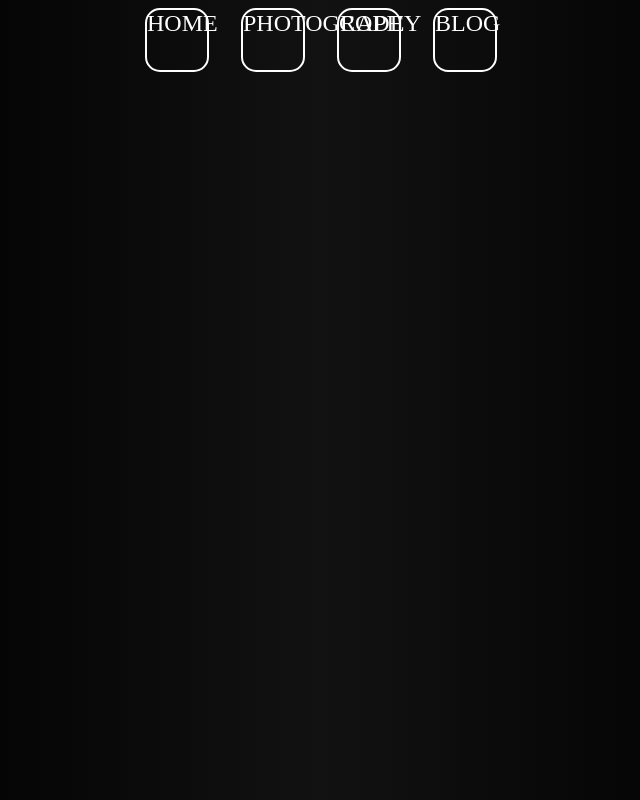
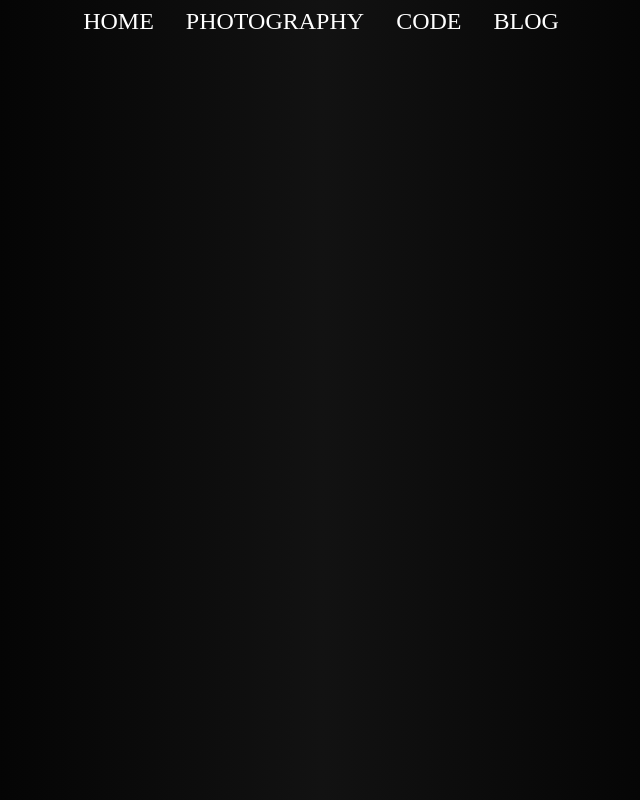
Before and after one commit to loucks-dev/loucks-dev.github.io, a plain HTML site: page blog.html in a window 1280 px wide. Shown: the whole page, without its empty margins (319-959 px from the left). Drawn offline with Linux system fonts and the light colour scheme; a web font is replaced by a local one.

Commit message:
Brought subpages to parity with index changes.

```diff
--- a/blog.html
+++ b/blog.html
@@ -12,10 +12,10 @@
 <body>
     <!-- NAV -->
     <div class="container" style="gap:2em; height: 30px; margin-bottom: 20px;";>
-        <div id="short" class="item" style="font-size: 1.5em";><a href= index.html>HOME</a></div>
-        <div id="long" class="item" style="font-size: 1.5em";><a href= photography.html>PHOTOGRAPHY</a></div>
-        <div id="short" class="item" style="font-size: 1.5em";><a href= code.html>CODE</a></div>
-        <div id="short" class="item" style="font-size: 1.5em";><a href= blog.html>BLOG</a></div>
+        <div id="short" style="font-size: 1.5em";><a href= index.html>HOME</a></div>
+        <div id="long"  style="font-size: 1.5em";><a href= photography.html>PHOTOGRAPHY</a></div>
+        <div id="short" style="font-size: 1.5em";><a href= code.html>CODE</a></div>
+        <div id="short" style="font-size: 1.5em";><a href= blog.html>BLOG</a></div>
     </div>
 
     <div class="container2">
```
Also changed, not shown: code.html (+4 -4 lines), contact.html (+4 -4 lines), photography.html (+4 -4 lines).
